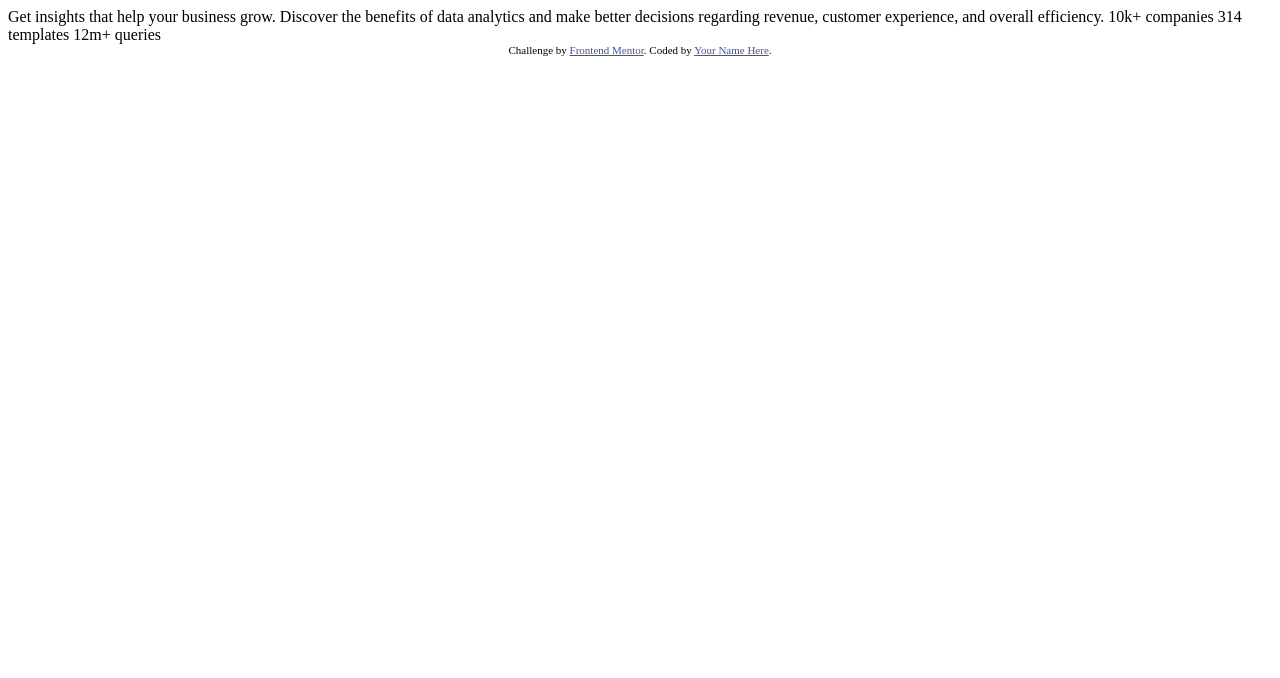
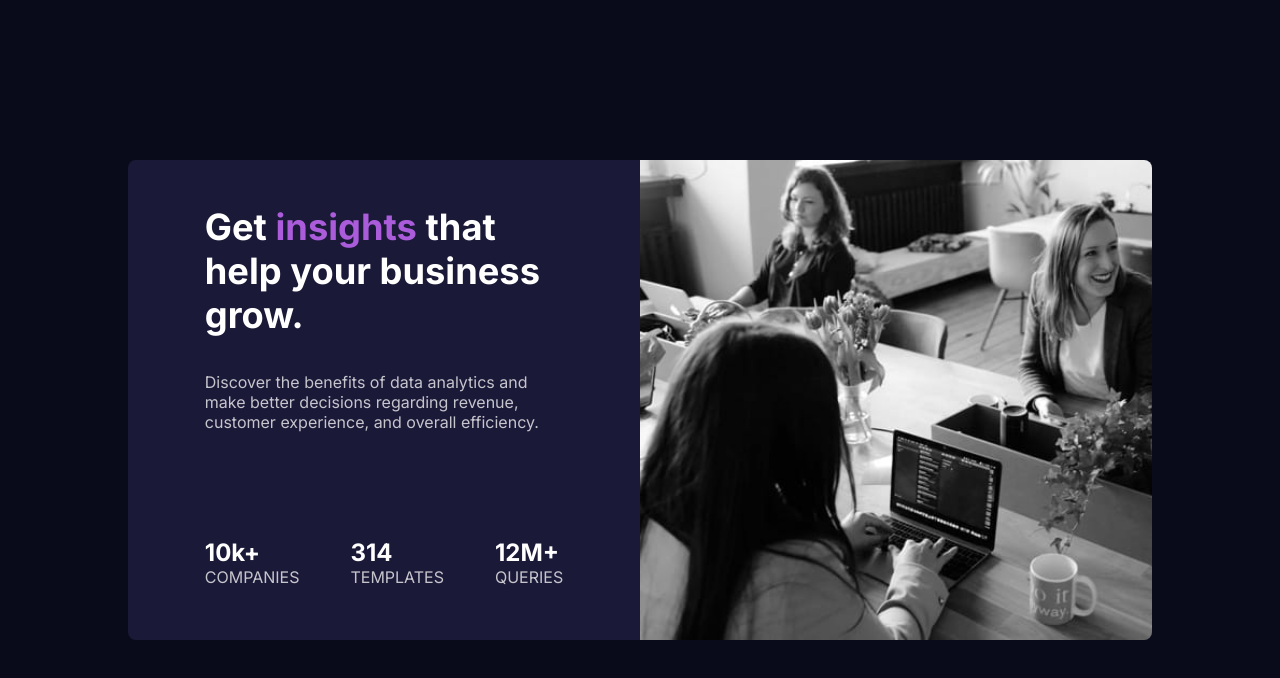
Before and after one commit to ArjunPimpale/stats-previewcardchall, a plain HTML site: page index.html in a window 1280 px wide. Drawn offline with Linux system fonts and the light colour scheme.

Commit message:
content done

```diff
--- a/index.html
+++ b/index.html
@@ -5,10 +5,27 @@
   <meta name="viewport" content="width=device-width, initial-scale=1.0"> <!-- displays site properly based on user's device -->
 
   <link rel="icon" type="image/png" sizes="32x32" href="./images/favicon-32x32.png">
-
+  <link rel="stylesheet" href="statscardstyle.css">
   <title>Frontend Mentor | Stats preview card component</title>
+  <link rel="preconnect" href="https://fonts.googleapis.com">
+  <link rel="preconnect" href="https://fonts.gstatic.com" crossorigin>
+  <link href="https://fonts.googleapis.com/css2?family=Fraunces:opsz,wght@9..144,700&family=Inter:wght@400;700&family=Montserrat:wght@400;500;700&display=swap" rel="stylesheet">
+  <link rel="preconnect" href="https://fonts.googleapis.com">
+<link rel="preconnect" href="https://fonts.gstatic.com" crossorigin>
+<link href="https://fonts.googleapis.com/css2?family=Fraunces:opsz,wght@9..144,700&family=Inter:wght@400;700&family=Lexend+Deca&family=Montserrat:wght@400;500;700&display=swap" rel="stylesheet">
 
   <!-- Feel free to remove these styles or customise in your own stylesheet 👍 -->
+  <!-- rough fonts:
+     font-family: 'Fraunces', serif;
+font-family: 'Inter', sans-serif;
+font-family: 'Montserrat', sans-serif; -->
+
+<!-- font-family: 'Fraunces', serif;
+font-family: 'Inter', sans-serif;
+font-family: 'Lexend Deca', sans-serif;
+font-family: 'Montserrat', sans-serif; -->
+
+
   <style>
     .attribution { font-size: 11px; text-align: center; }
     .attribution a { color: hsl(228, 45%, 44%); }
@@ -16,18 +33,60 @@
 </head>
 <body>
 
-  Get insights that help your business grow.
+  <!-- Get insights that help your business grow.
 
   Discover the benefits of data analytics and make better decisions regarding revenue, customer
   experience, and overall efficiency.
 
   10k+ companies
   314 templates
-  12m+ queries
+  12m+ queries -->
 
-  <div class="attribution">
-    Challenge by <a href="https://www.frontendmentor.io?ref=challenge" target="_blank">Frontend Mentor</a>.
-    Coded by <a href="#">Your Name Here</a>.
+  <!-- <div class="attribution">
+    <!- Challenge by <a href="https://www.frontendmentor.io?ref=challenge" target="_blank">Frontend Mentor</a>.
+    Coded by <a href="#">Your Name Here</a>. ->
+  </div> -->
+
+  <!-- Start -->
+
+  <div class="container">
+    <div class="first-half">
+      <div class="content">
+          <h1>
+        Get<span> insights </span>that help your business grow.
+      </h1>
+      <p>
+        Discover the benefits of data analytics and make better decisions regarding revenue, customer
+        experience, and overall efficiency.
+      </p>
+      <div class="stats">
+        <div class="numbers">
+          <h2>10k+</h2>
+          <p>
+            COMPANIES
+          </p>
+        </div>
+        <div class="numbers">
+          <h2>314</h2>
+          <p>
+           TEMPLATES
+          </p>
+        </div>
+        <div class="numbers">
+          <h2>12M+</h2>
+          <p>
+            QUERIES
+          </p>
+        </div>
+      </div>
+      </div>
+
+    </div>
+    <div class="second-half">
+
+
+    </div>
   </div>
+
 </body>
 </html>
--- /dev/null
+++ b/statscardstyle.css
@@ -0,0 +1,157 @@
+body{
+    padding:0;
+    margin:0;
+    font-size: 15px;
+    height:100vh;
+    display:flex;
+    background-color:hsl(233, 47%, 7%);
+    justify-content: center;
+    align-items: center;
+    color:hsla(0, 0%, 100%, 0.75);
+}
+.container
+{
+    width:80%;
+    height:60%;
+    background-color: hsl(244, 38%, 16%);
+    border:transparent;
+    border-radius: 0.5rem;
+    overflow: hidden;
+    display:flex;
+
+
+
+}
+.first-half{
+  width:50%;
+  display:flex;
+  justify-content: center;
+  /* align-content:flex-end; */
+  flex-flow:row-reverse wrap-reverse;
+}
+.content{
+  display:flex;
+  align-items: flex-start;
+ font-family: 'Inter', sans-serif;
+  width:70%;
+  flex-direction: column;
+  justify-content: space-around;
+}
+.content h1{
+    font-size: 2.5rem;
+
+}
+.content p{
+    position: relative;
+    bottom:3rem;
+}
+.content span{
+    color:hsl(277, 64%, 61%);
+}
+.first-half h1{
+    color:hsl(0, 0%, 100%);
+    font-size: 2.267rem;
+}
+.first-half{
+    font-size: 1rem;
+}
+
+.second-half{
+  width:50%;
+  background-image: url(images/image-header-desktop.jpg);
+  background-repeat: no-repeat;
+  background-size: cover;
+
+}
+/* .second-half img{
+    width:100%;
+    height:auto;
+    object-fit: cover;
+
+
+
+
+} */
+.stats
+{
+    display: flex;
+    width:100%;
+    flex-direction: row;
+    align-content: flex-start;
+    justify-content: space-between;
+    margin-bottom: 2rem;
+    align-self: flex-end;
+
+}
+.stats h2
+{
+    margin:0;
+    color:white;
+}
+.stats p{
+    position:relative;
+    margin:0;
+    top:0.001rem;
+}
+@media only screen and (max-width:378px) {
+    body{
+        height:100vh;
+    }
+    .container{
+        flex-direction:column-reverse;
+        width:60%;
+        height:90%;
+
+    }
+    .first-half{
+
+        width:100%;
+        height:70%;
+        display: flex;
+        flex-direction: column;
+        justify-content: flex-start;
+        align-items: center;
+    }
+    .content{
+        width:80%;
+        height:80%;
+
+
+    }
+    .second-half{
+      background-image: url(images/image-header-mobile.jpg);
+      background-size: cover;
+      width:100%;
+      height:30%;
+
+
+    }
+    .stats{
+        flex-direction: column;
+
+        align-items: center;
+
+
+    }
+    .stats p{
+        margin:0.5rem;
+        position:relative;
+        right:1rem;
+    }
+    .numbers
+    {
+        display:flex;
+        flex-direction: column;
+        justify-content: flex-start;
+        align-items: center;
+    }
+    .numbers p{
+        position:relative;
+
+    }
+
+    html{
+        font-size:8px;
+    }
+
+}
```
